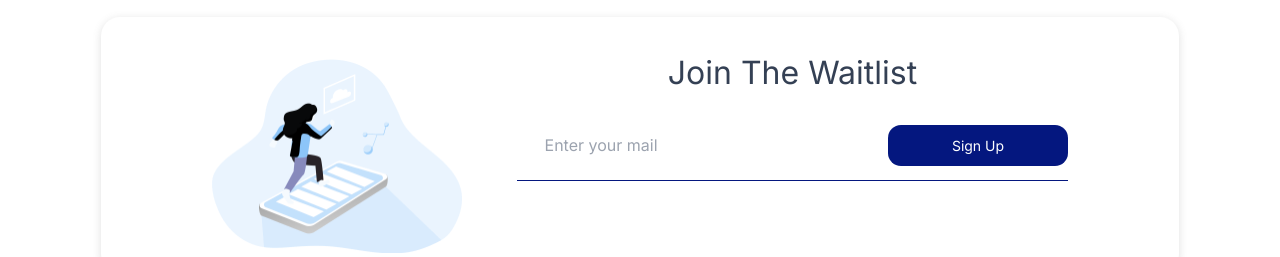
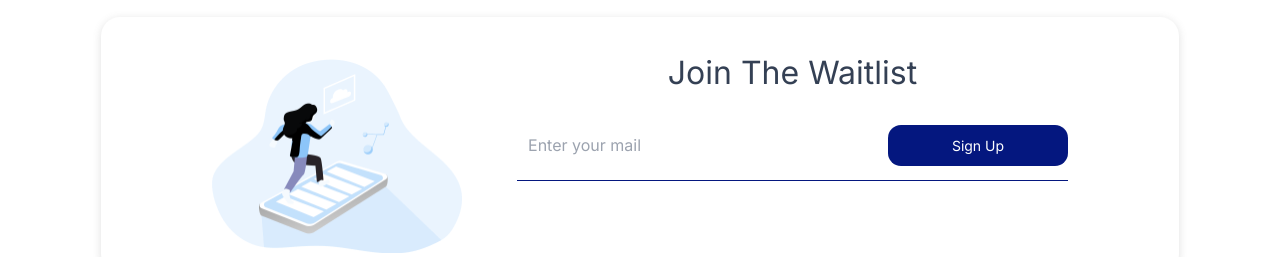
Before and after one commit to AremxyPlug-Business-Enterprises/waitlist-fe, a React (Create React App) app: page / in a window 1280 px wide. Shown: the part 3940-4197 px from the top of the page. Built offline with nearby package versions, Linux system fonts and the light colour scheme.

Commit message:
urlChange

```diff
--- a/src/Components/LandingPage/WaitlistSignUp.jsx
+++ b/src/Components/LandingPage/WaitlistSignUp.jsx
@@ -33,7 +33,7 @@ export const WaitlistSignUp = () => {
         const config = {
           headers: { "Content-Type": "application/json" },
         };
-        const url = "https://waitlist-5div.onrender.com/api/addWaitlist";
+        const url = "https://waitlist-api-69pl.onrender.com/api/addWaitlist";
 
         const response = await axios.post(url, data, config);
         console.log(response);
@@ -103,7 +103,7 @@ export const WaitlistSignUp = () => {
           >
             {toggleInput && (
               <input
-                className="pl-[5%] text-[16px] text-[#7e7e7e] border-b-[1px] border-b-[#04177f] pb-[3%] outline-none lg:pb-0 lg:text-[16px] lg:border-b-0"
+                className="pl-[2%] text-[16px] text-[#7e7e7e] border-b-[1px] border-b-[#04177f] pb-[3%] outline-none lg:pb-0 lg:text-[16px] lg:border-b-0"
                 type="email"
                 value={state}
                 name="email"
```
Also changed, not shown: 1 other file (tests, documents, lock files or other folders).
